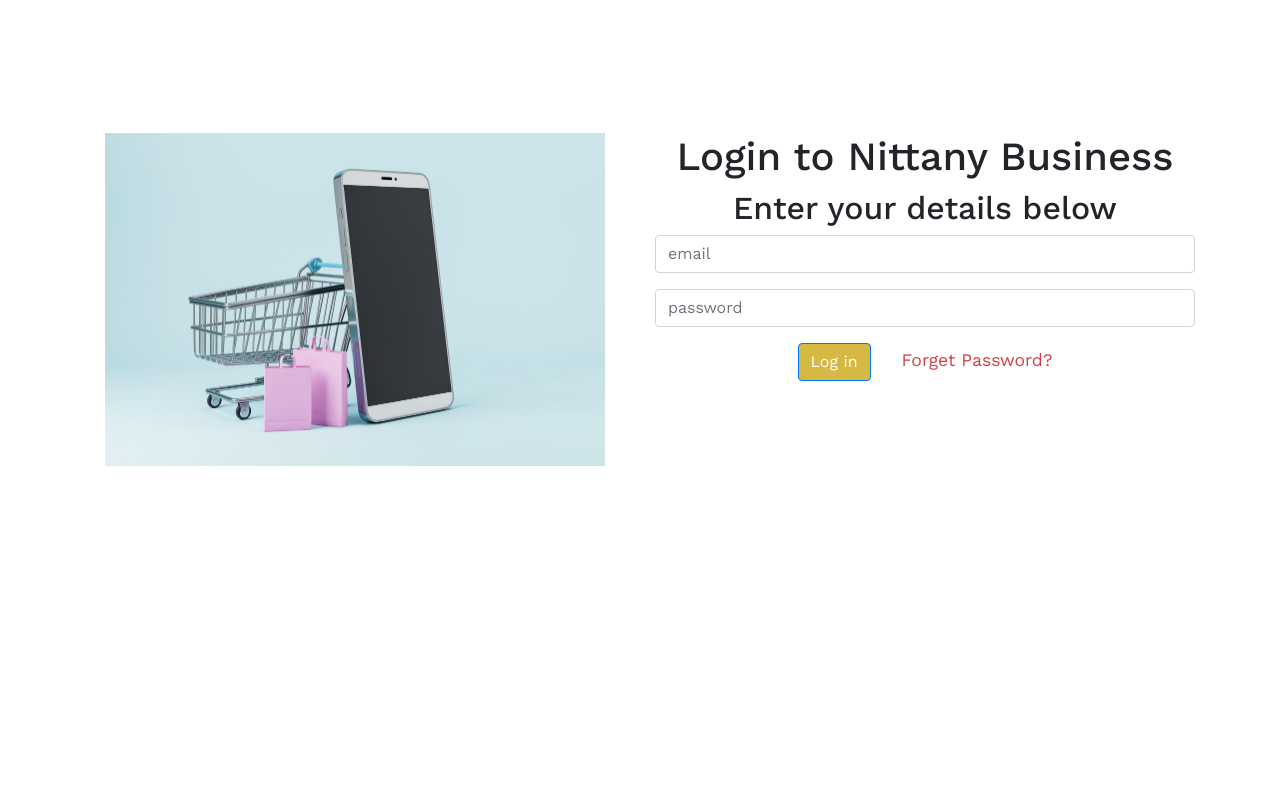
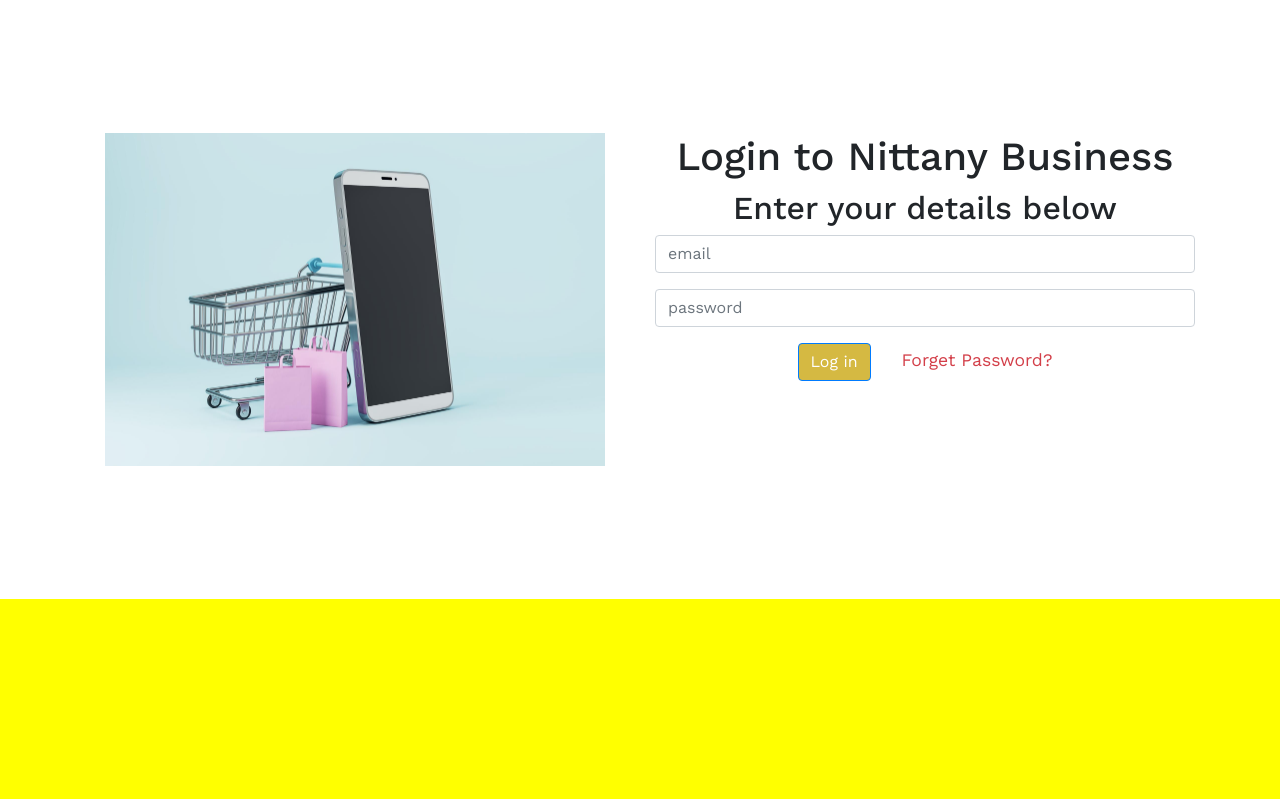
Before and after one commit to EdisonYCA/NittanyBusiness, a Flask app: page /login/ in a window 1280 px wide. Shown: the part 80-879 px from the top of the page. Before the commit the page ends 546 px from the top, so only its background shows below. Run offline with Flask 3, Linux system fonts and the light colour scheme; some libraries are stand-ins or nearby versions; some web fonts are replaced.

Commit message:
Began to work on styles for the front-end page.

```diff
--- a/app/static/global.css
+++ /dev/null
@@ -1,18 +0,0 @@
-hr {
-    margin-top: 1px;
-    margin-bottom: 1px;
-}
-
-body {
-    font-family: 'Work Sans', sans-serif;
-    font-size: 1.1rem;
-}
-
-.login-container {
-    width: 100%;
-    height: 75vh;
-    display: flex;
-    flex-direction: column;
-    justify-content: center;
-    align-content: center;
-}
--- /dev/null
+++ b/app/static/styles/global.css
@@ -0,0 +1,34 @@
+hr {
+    margin-top: 1px;
+    margin-bottom: 1px;
+}
+
+body {
+    font-family: 'Work Sans', sans-serif;
+    font-size: 1.1rem;
+}
+
+.login-section {
+    width: 100%;
+    height: 75%;
+    display: flex;
+    flex-direction: column;
+    justify-content: center;
+    align-content: center;
+}
+
+.footer-section {
+    width: 100%;
+    height: 25%;
+    background-color: yellow;
+}
+
+.footer-container {
+    width: 100%;
+    background-color: #041E42;
+}
+
+.content-container {
+    width: 100vw;
+    height: 100vh;
+}
--- a/app/templates/base.html
+++ b/app/templates/base.html
@@ -6,7 +6,7 @@
     <link rel="stylesheet" href="https://cdn.jsdelivr.net/npm/bootstrap@4.0.0/dist/css/bootstrap.min.css"
           integrity="sha384-Gn5384xqQ1aoWXA+058RXPxPg6fy4IWvTNh0E263XmFcJlSAwiGgFAW/dAiS6JXm"
           crossorigin="anonymous">
-    <link rel="stylesheet" href="/static/global.css">
+    <link rel="stylesheet" href="/static/styles/global.css">
     <link rel="preconnect" href="https://fonts.googleapis.com">
     <link rel="preconnect" href="https://fonts.gstatic.com" crossorigin>
     <link href="https://fonts.googleapis.com/css2?family=DM+Serif+Text:ital@0;1&family=Work+Sans:ital,wght@0,100..900;1,100..900&display=swap"
--- a/app/templates/login/index.html
+++ b/app/templates/login/index.html
@@ -1,8 +1,8 @@
 {% extends 'base.html' %}
 
-<style>
-
-</style>
+<head>
+    <link rel="stylesheet" href="{{ url_for('static', filename='styles/login.css') }}">
+</head>
 
 {% block navbar_content %}
     <li class="nav-item active">
@@ -20,6 +20,8 @@
 {% endblock %}
 
 {% block login %}
+    <div class="content-container">
+        <section class="login-section">
             <div class="container text-center">
                 <div class="row">
                     <div class="col">
@@ -31,16 +33,24 @@
                         <h2>Enter your details below</h2>
                         <form>
                             <div class="mb-3">
-                        <input type="email" class="form-control" id="inputEmail" placeholder="email" name="email">
+                                <input type="email" class="form-control" id="inputEmail" placeholder="email"
+                                       name="email">
                             </div>
                             <div class="mb-3">
                                 <input type="password" class="form-control" id="inputPassword" placeholder="password"
                                        name="password">
                             </div>
-                    <button type="submit" class="btn btn-primary" style="background-color: #D5B942">Log in</button>
+                            <button type="submit" class="btn btn-primary" style="background-color: #D5B942">Log in
+                            </button>
                             <a href="#" style="color: #D33F49; padding-left: 25px">Forget Password?</a>
                         </form>
                     </div>
                 </div>
             </div>
+        </section>
+        <section class="footer-section">
+
+        </section>
+        <div class="footer-container">
+        </div>
 {% endblock %}
```
Also changed, not shown: app/static/styles/login.css (added, +26 -0 lines). Lines whose indentation alone changed are shown as unchanged.
